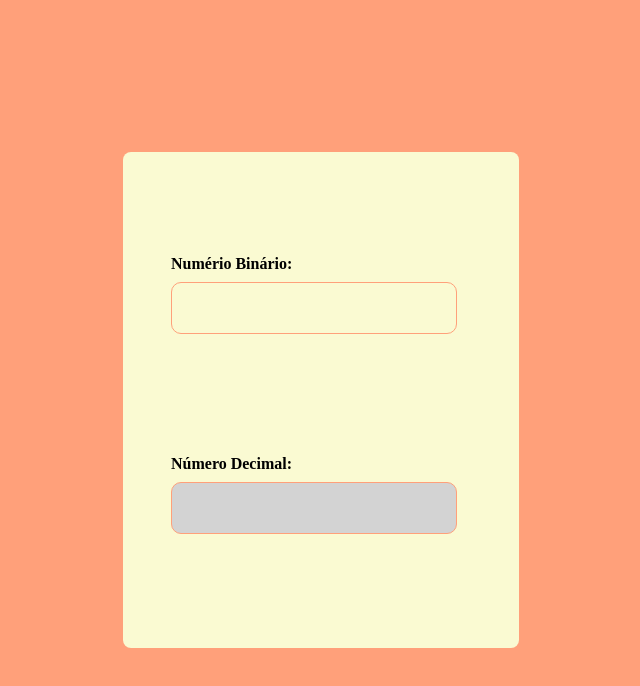
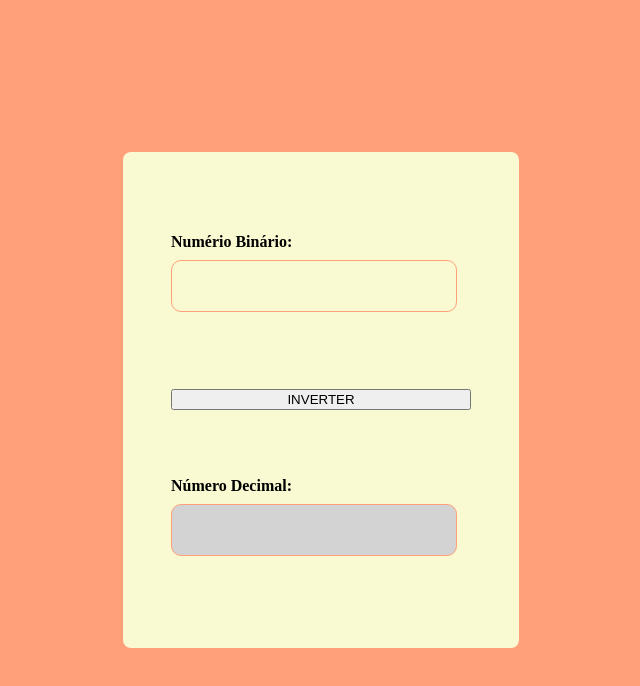
Before and after one commit to Chicarelli/bin2Dec, a plain HTML site: page index.html in a window 1280 px wide. Shown: the whole page, without its empty margins (319-959 px from the left). Drawn offline with Linux system fonts and the light colour scheme.

Commit message:
feat: habilitado botao de inverter e funcao de toggle. (falta decimal converter)

```diff
--- a/css/content.css
+++ b/css/content.css
@@ -27,7 +27,7 @@ input:disabled {
     background: lightsalmon;
 }
 
-.main_converter {
+#main_converter {
     padding: 3rem;
     border-radius: 8px;
     width: 300px;
--- a/index.html
+++ b/index.html
@@ -11,13 +11,13 @@
 </head>
 <body>
     <div class="content">
-        <main class="main_converter">
+        <main id="main_converter">
             <div class="input_group">
                 <label for="binary">Numério Binário:</label>
                 <input id="binary" onkeyup="changedInput('binary')">
             </div>
 
-            <!-- <button>INVERTER</button> -->
+            <button onclick="toggleInput()">INVERTER</button>
 
             <div class="input_group">
                 <label for="decimal">Número Decimal:</label>
--- a/script/index.js
+++ b/script/index.js
@@ -2,6 +2,7 @@ function changedInput(typeInput) {
   if (typeInput === "binary") {
     cleanBinaryValue();
     setDecimalValue(convertBinary(getBinaryValue()));
+    getDecimalInput().disabled = !getDecimalInput().disabled;
     return;
   }
 
@@ -30,3 +31,14 @@ const convertBinary = (binary) => {
     return acc + (obj == 0 ? 0 : Math.pow(2, index));
   }, 0);
 };
+
+function toggleInput() {
+  getDecimalInput().disabled = !getDecimalInput().disabled;
+  getBinaryInput().disabled = !getBinaryInput().disabled;
+
+  document.getElementById("main_converter").style.flexDirection =
+    document.getElementById("main_converter").style.flexDirection ==
+    "column-reverse"
+      ? "column"
+      : "column-reverse";
+}
```
